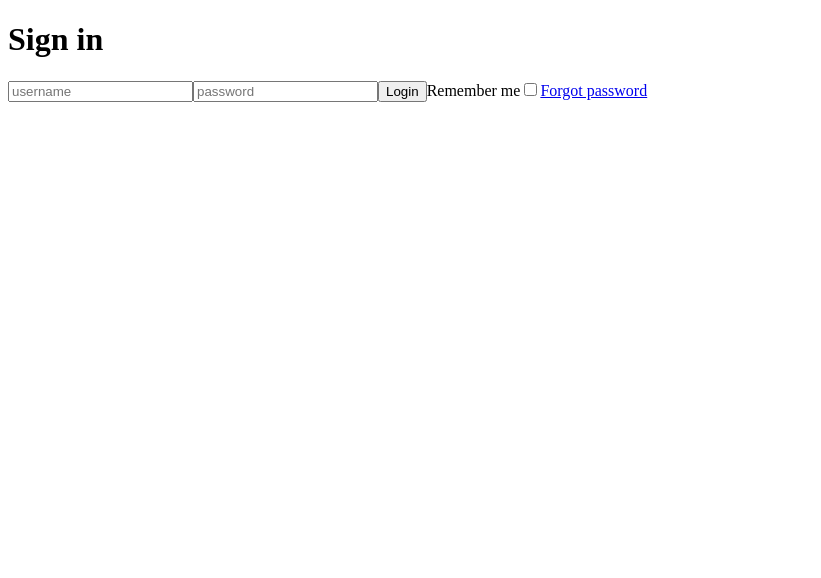
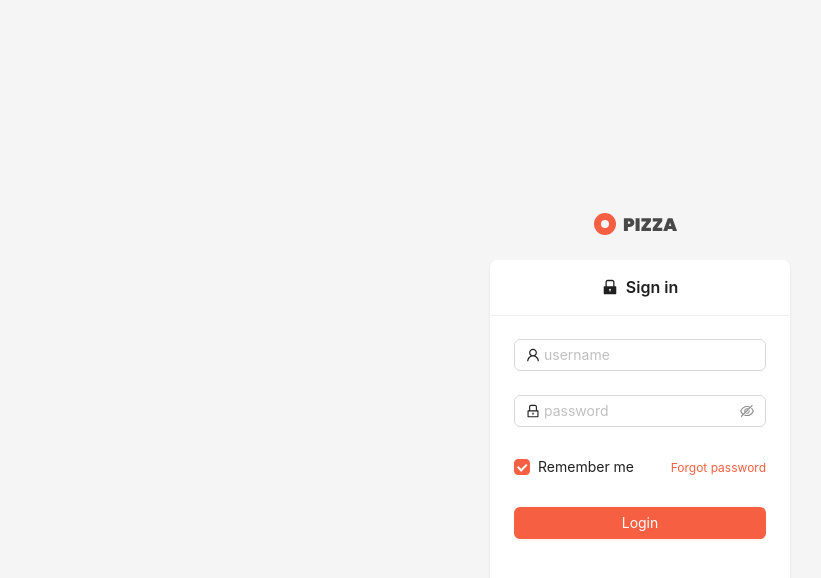
Before and after one commit to Anuj-Negi-01/mernspace-admin-ui, a React (Vite) app: page /auth/login in a window 1280 px wide. Shown: the top 578 px of the page, without its empty margins (0-821 px from the left). Built offline with nearby package versions, Linux system fonts and the light colour scheme.

Commit message:
add login form

```diff
--- a/package.json
+++ b/package.json
@@ -11,6 +11,7 @@
     "test": "vitest --watch"
   },
   "dependencies": {
+    "antd": "^5.26.0",
     "react": "^19.1.0",
     "react-dom": "^19.1.0",
     "react-router-dom": "^7.6.2"
--- /dev/null
+++ b/src/components/icons/Logo.tsx
@@ -0,0 +1,18 @@
+function Logo() {
+  return (
+    <svg
+            width="93"
+            height="23"
+            viewBox="0 0 93 23"
+            fill="none"
+            xmlns="http://www.w3.org/2000/svg">
+            <path
+                d="M40.322 9.63C40.322 10.434 40.136 11.166 39.764 11.826C39.392 12.474 38.84 12.99 38.108 13.374C37.388 13.758 36.512 13.95 35.48 13.95H33.896V18H29.9V5.256H35.48C37.04 5.256 38.234 5.652 39.062 6.444C39.902 7.236 40.322 8.298 40.322 9.63ZM35.03 10.8C35.858 10.8 36.272 10.41 36.272 9.63C36.272 8.85 35.858 8.46 35.03 8.46H33.896V10.8H35.03ZM45.5855 5.256V18H41.5895V5.256H45.5855ZM51.8182 14.814H56.9302V18H47.3902V14.994L52.4302 8.424H47.3902V5.256H56.9302V8.262L51.8182 14.814ZM63.1561 14.814H68.2681V18H58.7281V14.994L63.7681 8.424H58.7281V5.256H68.2681V8.262L63.1561 14.814ZM78.238 16.074H73.99L73.36 18H69.166L73.828 5.256H78.436L83.08 18H78.868L78.238 16.074ZM77.266 13.068L76.114 9.522L74.962 13.068H77.266Z"
+                fill="#484848"
+            />
+            <circle cx="11" cy="11" r="7.5" stroke="#F65F42" strokeWidth="7" />
+        </svg>
+  )
+}
+
+export default Logo
--- a/src/index.css
+++ b/src/index.css
@@ -0,0 +1,4 @@
+#login-form-forgot {
+  padding-top: 8px;
+  font-size: 12px;
+}
--- a/src/main.tsx
+++ b/src/main.tsx
@@ -3,9 +3,19 @@
 import './index.css'
 import { RouterProvider } from 'react-router-dom'
 import { router } from './router.tsx'
+import "antd/dist/reset.css"
+import { ConfigProvider } from 'antd'
 
 createRoot(document.getElementById('root')!).render(
   <StrictMode>
-    <RouterProvider router={router}/>
+    <ConfigProvider theme={{
+      token: {
+        colorPrimary: '#F65F42',
+        colorLink: '#F65F42'
+      }
+    }}>
+      <RouterProvider router={router}/>
+    </ConfigProvider>
+
   </StrictMode>,
 )
--- a/src/pages/login/login.tsx
+++ b/src/pages/login/login.tsx
@@ -1,15 +1,67 @@
+import { Checkbox, Form, Input, Layout, Space, Button, Flex } from "antd";
+import { Card } from "antd";
+import { LockFilled, UserOutlined, LockOutlined } from "@ant-design/icons";
+import Logo from "../../components/icons/Logo";
+
 function LoginPage() {
   return (
     <>
-      <h1>Sign in</h1>
-      <input type="text" name="" id="" placeholder="username"/>
-      <input type="text" name="" id="" placeholder="password"/>
-      <button>Login</button>
-      <label htmlFor="remeber-me">Remember me</label>
-      <input type="checkbox" name="Remember me" id="remeber-me" />
-      <a href="#">Forgot password</a>
+      <Layout
+        style={{ height: "100vh", display: "grid", placeItems: "center" }}
+      >
+        <Space direction="vertical" align="center" size="large">
+          <Layout.Content style={{ display: 'flex', justifyContent: 'center', alignItems: 'center'}}>
+          <Logo/>
+        </Layout.Content>
+        <Card
+          title={
+            <Space
+              style={{ width: "100%", fontSize: 16, justifyContent: "center" }}
+            >
+              <LockFilled />
+              Sign in
+            </Space>
+          }
+          variant="borderless"
+          style={{ width: 300 }}
+        >
+          <Form initialValues={{ "remember": true}}>
+            <Form.Item name="username" rules={[
+              {
+                required: true,
+                message: 'Please enter username'
+              },{
+                type: 'email',
+                message: 'Email is not valid'
+              }
+            ]}>
+              <Input prefix={<UserOutlined />} placeholder="username" />
+            </Form.Item>
+            <Form.Item name="password" rules={[
+              {
+                required: true,
+                message: 'Please enter password'
+              }
+            ]}>
+              <Input.Password prefix={<LockOutlined />} placeholder="password" />
+            </Form.Item>
+            <Flex justify="space-between">
+              <Form.Item name="remember" valuePropName="checked">
+              <Checkbox>Remember me</Checkbox>
+            </Form.Item>
+              <a href="" id="login-form-forgot">Forgot password</a>
+            </Flex>
+            <Form.Item>
+              <Button type='primary' htmlType="submit" style={{ width: '100%'}}>
+                Login
+              </Button>
+            </Form.Item>
+          </Form>
+        </Card>
+        </Space>
+      </Layout>
     </>
-  )
+  );
 }
 
-export default LoginPage
+export default LoginPage;
```
Also changed, not shown: setupTest.ts (+17 -0 lines), 1 other file (tests, documents, lock files or other folders).
